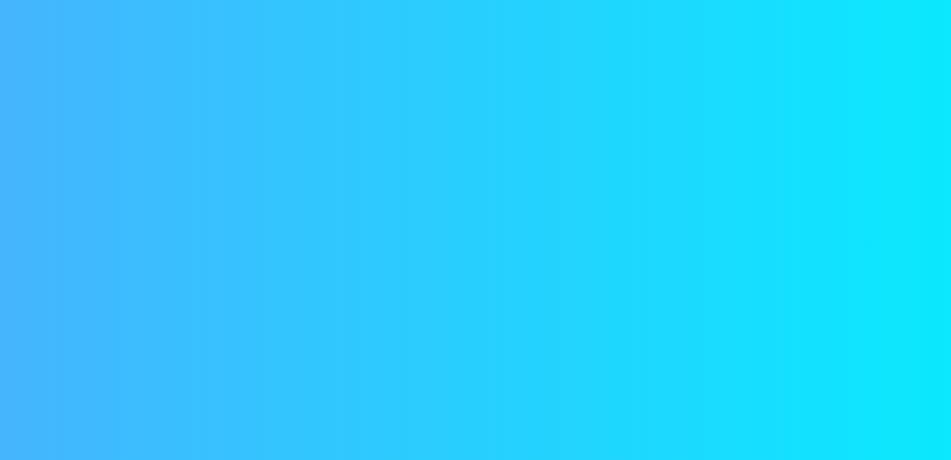
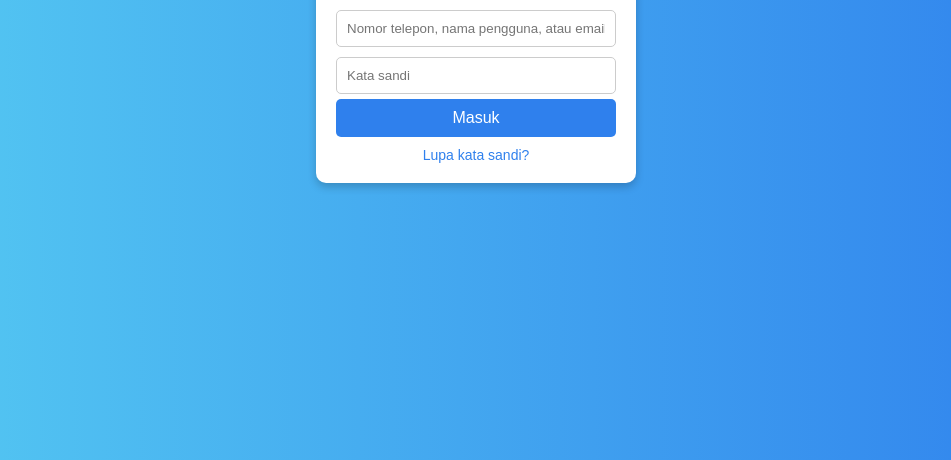
Before and after one commit to vliexvu001/LearningVu, a plain HTML site: page index.html in a window 1280 px wide. Shown: the part 340-800 px from the top of the page, without its empty margins (164-1115 px from the left). Drawn offline with Linux system fonts and the light colour scheme.

Commit message:
Update styles.css

```diff
--- a/styles.css
+++ b/styles.css
@@ -1,35 +1,65 @@
+* {
+    margin: 0;
+    padding: 0;
+    box-sizing: border-box;
+    font-family: Arial, sans-serif;
+}
+
 body {
-    font-family: Arial, sans-serif;
+    display: flex;
+    justify-content: center;
+    align-items: center;
+    height: 100vh;
+    background: linear-gradient(to right, #56CCF2, #2F80ED);
+}
+
+.login-container {
+    background: white;
+    padding: 20px;
+    border-radius: 10px;
+    box-shadow: 0 4px 8px rgba(0, 0, 0, 0.2);
     text-align: center;
-    background: linear-gradient(to right, #4facfe, #00f2fe);
-    color: black;
+    width: 320px;
+}
+
+h2 {
+    margin-bottom: 20px;
+    font-size: 24px;
 }
 
 form {
-    background: white;
-    padding: 20px;
-    display: inline-block;
-    border-radius: 10px;
-    box-shadow: 0 4px 8px rgba(0, 0, 0, 0.2);
+    display: flex;
+    flex-direction: column;
 }
 
 input {
-    display: block;
-    margin: 10px auto;
-    padding: 8px;
-    width: 80%;
+    padding: 10px;
+    margin: 5px 0;
+    border: 1px solid #ccc;
+    border-radius: 5px;
 }
 
 button {
-    background: #4facfe;
+    padding: 10px;
+    background: #2F80ED;
     color: white;
     border: none;
-    padding: 10px;
+    border-radius: 5px;
     cursor: pointer;
-    width: 100%;
-    border-radius: 5px;
+    font-size: 16px;
 }
 
 button:hover {
-    background: #00c2fe;
+    background: #2563c9;
 }
+
+.forgot-password {
+    margin-top: 10px;
+    font-size: 14px;
+    color: #2F80ED;
+    cursor: pointer;
+}
+
+.forgot-password:hover {
+    text-decoration: underline;
+}
```
